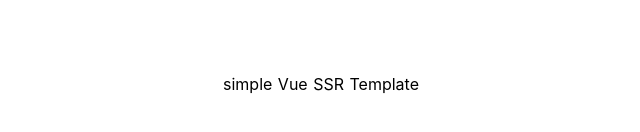
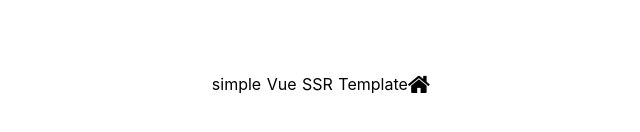
Before and after one commit to maliaoMJ/Vue_SSR_Template, a Nuxt app: page / in a window 1280 px wide. Shown: the part 316-448 px from the top of the page, without its empty margins (319-959 px from the left). Built offline with nearby package versions, Linux system fonts and the light colour scheme.

Commit message:
test fontAwesome

```diff
--- a/pages/index.vue
+++ b/pages/index.vue
@@ -1,6 +1,7 @@
 <template>
   <section class="container">
     simple Vue SSR Template
+    <h1><i class="fa fa-home"/></h1>
   </section>
 </template>
 
```
